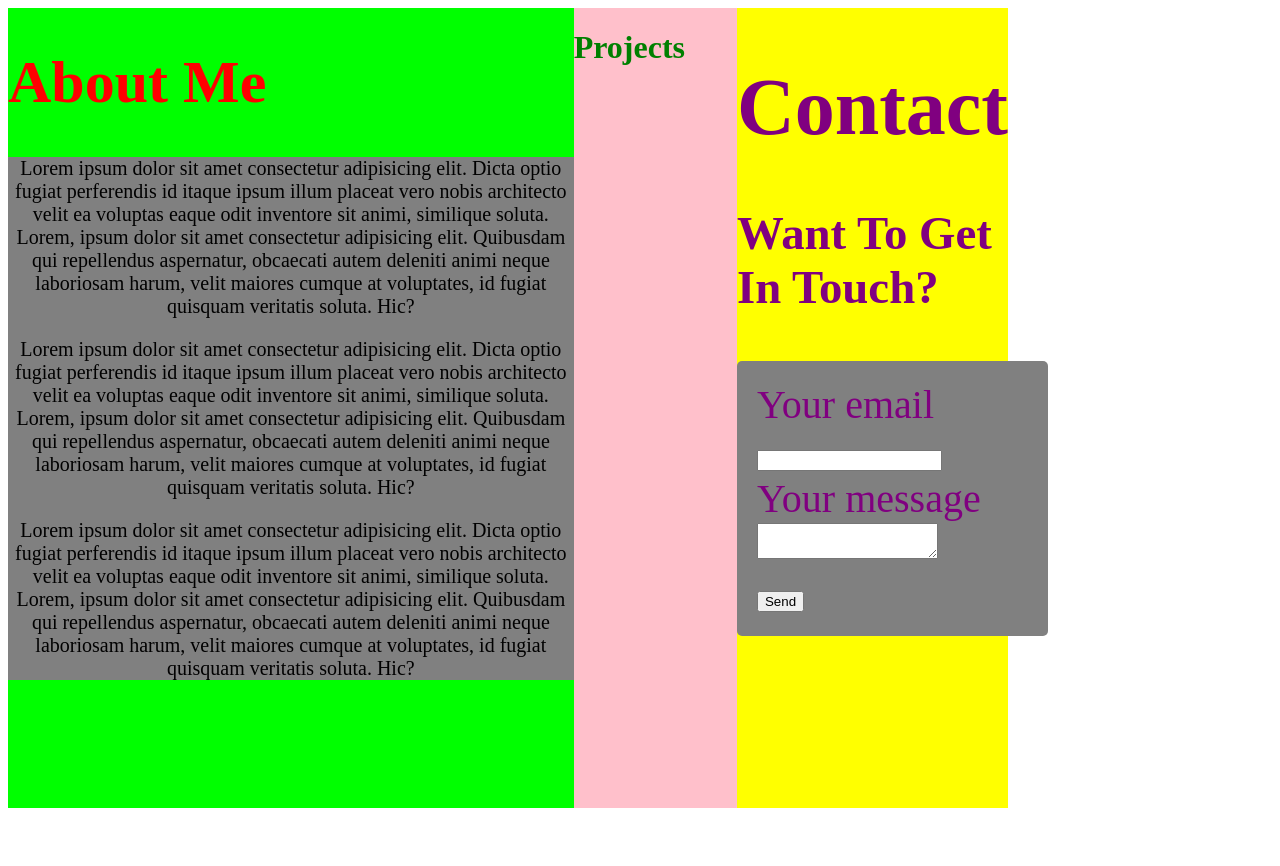
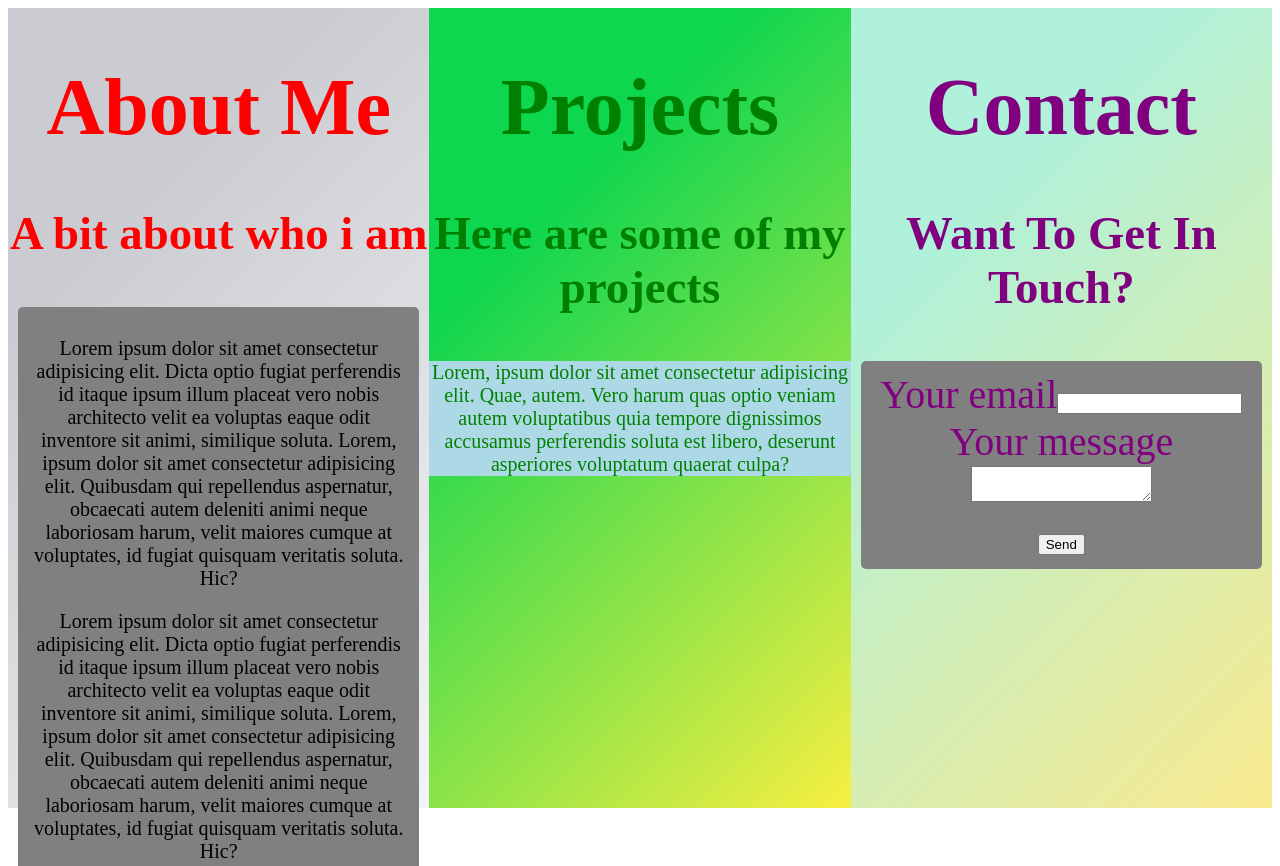
Before and after one commit to adrimihailescu/personal-website, a Gatsby site: page / in a window 1280 px wide. Shown: the top 866 px of the page. Before the commit the page ends 816 px from the top, so only its background shows below. Built offline with nearby package versions, Linux system fonts and the light colour scheme; Gatsby itself is replaced by a stand-in of ours.

Commit message:
testing styled components

```diff
--- a/src/components/About/About.js
+++ b/src/components/About/About.js
@@ -5,6 +5,7 @@ const AboutMe = () => {
   return (
     <AboutWrapper>
       <h1>About Me</h1>
+      <h3>A bit about who i am</h3>
       <ContentWrapper>
         <p>
           Lorem ipsum dolor sit amet consectetur adipisicing elit. Dicta optio
--- a/src/components/About/style.js
+++ b/src/components/About/style.js
@@ -1,16 +1,22 @@
 import styled from "styled-components"
 
 export const AboutWrapper = styled.div`
-  font-size: 30px;
+  font-size: 40px;
   cursor: pointer;
   color: red;
   justify-content: center;
   height: 100vh;
-  background-color: lime;
+  background-color: #f3f4f7;
+  background-image: linear-gradient(315deg, #f3f4f7 0%, #caccd1 74%);
+  align-self: auto;
+  max-width: 33.33%;
 `
 export const ContentWrapper = styled.p`
   background-color: grey;
   color: black;
   font-size: 20px;
   text-align: center;
+  border-radius: 5px;
+  padding: 10px;
+  margin: 10px;
 `
--- a/src/components/Contact/style.js
+++ b/src/components/Contact/style.js
@@ -5,12 +5,18 @@ export const ContactWrapper = styled.div`
   font-size: 40px;
   cursor: pointer;
   height: 100vh;
-  background-color: yellow;
+  background-color: #f9ea8f;
+  background-image: linear-gradient(315deg, #f9ea8f 0%, #aff1da 74%);
+
   width: 100%;
+  max-width: 33.33%;
+  align-itens: center;
+  justify-content: center;
 `
 export const FormWrapper = styled.div`
-  width: 100%;
   border-radius: 5px;
-  padding: 20px;
+  padding: 10px;
+  margin: 10px;
+  align-items: center;
   background-color: grey;
 `
--- a/src/components/Layout/style.js
+++ b/src/components/Layout/style.js
@@ -2,11 +2,11 @@ import styled from "styled-components"
 
 export const LayoutWrapper = styled.div`
   display: flex;
-  flex: 1;
-  align-items: center;
+  flex: 3;
+  flex-direction: row;
+  align-items: stretch;
   justify-content: center;
-  transition: transform 0.5s;
-  max-width: 1000px;
+  text-align: center;
   margin: 0;
   padding: 0;
   min-height: 100vh;
--- a/src/components/Projects/Projects.js
+++ b/src/components/Projects/Projects.js
@@ -1,10 +1,19 @@
 import React from "react"
-import { ProjectsWrapper } from "./style"
+import { ProjectsWrapper, ContentProWrapper } from "./style"
 
 const Projects = () => {
   return (
     <ProjectsWrapper>
       <h1>Projects</h1>
+      <h3>Here are some of my projects</h3>
+      <ContentProWrapper>
+        <p>
+          Lorem, ipsum dolor sit amet consectetur adipisicing elit. Quae, autem.
+          Vero harum quas optio veniam autem voluptatibus quia tempore
+          dignissimos accusamus perferendis soluta est libero, deserunt
+          asperiores voluptatum quaerat culpa?
+        </p>
+      </ContentProWrapper>
     </ProjectsWrapper>
   )
 }
--- a/src/components/Projects/style.js
+++ b/src/components/Projects/style.js
@@ -3,8 +3,16 @@ import styled from "styled-components"
 export const ProjectsWrapper = styled.div`
   cursor: pointer;
   color: green;
-  font-szie: 40px;
-  background-color: pink;
+  font-size: 40px;
+  background-color: #f8ef42;
+  background-image: linear-gradient(315deg, #f8ef42 0%, #0fd64f 74%);
   height: 100vh;
   width: 100%;
+  max-width: 33.33%;
 `
+export const ContentProWrapper = styled.div`
+  align-items: center;
+  background-color: lightblue;
+  font-size: 20px;
+  text-align: center;
+`
```
